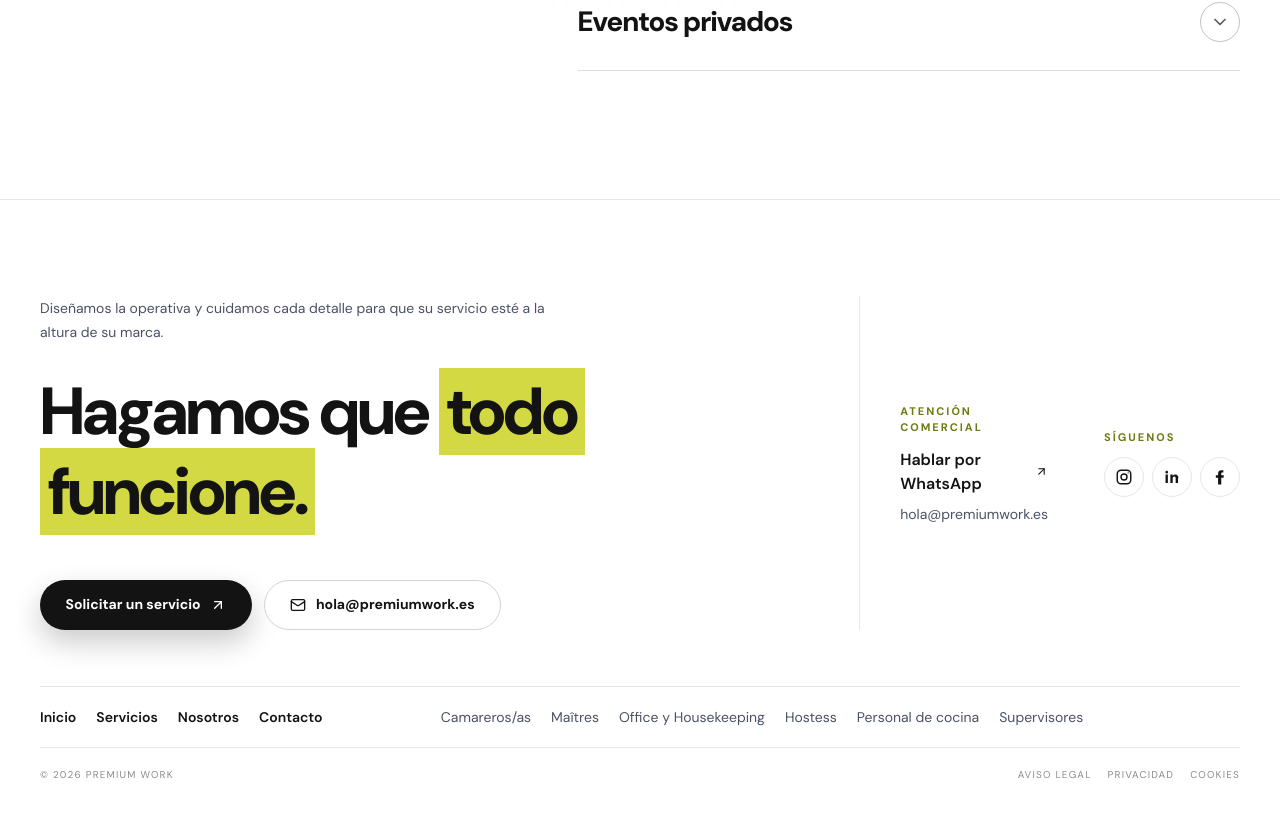
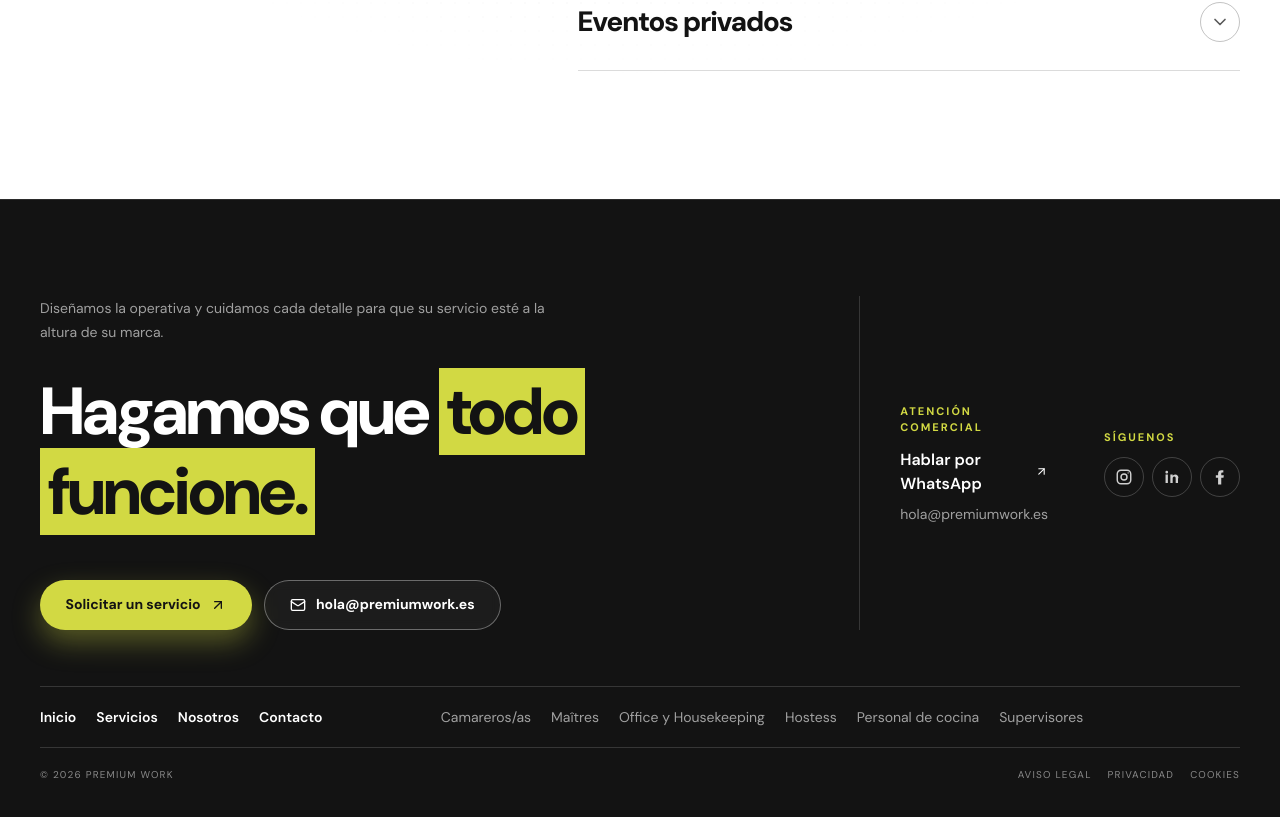
Before and after one commit to roxannaaguilera/premium-work-web, a Next.js app in the folder premium_work/: page / in a window 1280 px wide. Shown: the part 3469-4286 px from the top of the page. Built offline with nearby package versions, Linux system fonts and the light colour scheme.

Commit message:
style: make footer dark with light text

```diff
--- a/premium_work/components/Footer.tsx
+++ b/premium_work/components/Footer.tsx
@@ -29,43 +29,43 @@ export function Footer() {
   const year = new Date().getFullYear();
 
   return (
-    <footer id="contacto" className="brand-footer scroll-mt-[calc(5rem+1px)] text-[#131313]">
+    <footer id="contacto" className="scroll-mt-[calc(5rem+1px)] border-t border-white/10 bg-[#131313] text-white">
       <div className="mx-auto flex h-full max-w-[1600px] flex-col px-5 py-10 md:px-8 lg:px-10">
         <div className="grid min-h-0 flex-1 gap-8 py-10 md:gap-14 lg:grid-cols-[1.35fr_.65fr] lg:py-14">
           <div className="flex min-h-0 flex-col justify-center">
-            <p className="hidden max-w-lg text-sm leading-6 text-[#4a5264] md:block">Diseñamos la operativa y cuidamos cada detalle para que su servicio esté a la altura de su marca.</p>
-            <h2 className="display mt-4 text-[clamp(2.8rem,5.2vw,5.8rem)] leading-[1.08] text-[#131313] md:mt-7">Hagamos que <em className="box-decoration-clone bg-[#d2d943] px-2 leading-[1.2] not-italic">todo funcione.</em></h2>
+            <p className="hidden max-w-lg text-sm leading-6 text-white/60 md:block">Diseñamos la operativa y cuidamos cada detalle para que su servicio esté a la altura de su marca.</p>
+            <h2 className="display mt-4 text-[clamp(2.8rem,5.2vw,5.8rem)] leading-[1.08] text-white md:mt-7">Hagamos que <em className="box-decoration-clone bg-[#d2d943] px-2 leading-[1.2] text-[#131313] not-italic">todo funcione.</em></h2>
             <div className="mt-10 flex flex-wrap gap-3 md:mt-12">
-              <a href="/solicitar-servicio" className="btn btn-dark group">Solicitar un servicio <ArrowUpRight size={16} className="transition-transform group-hover:translate-x-0.5 group-hover:-translate-y-0.5" /></a>
-              <a href="mailto:hola@premiumwork.es" className="btn btn-outline"><Mail size={16} /> hola@premiumwork.es</a>
+              <a href="/solicitar-servicio" className="btn btn-lime group">Solicitar un servicio <ArrowUpRight size={16} className="transition-transform group-hover:translate-x-0.5 group-hover:-translate-y-0.5" /></a>
+              <a href="mailto:hola@premiumwork.es" className="btn btn-outline-on-dark"><Mail size={16} /> hola@premiumwork.es</a>
             </div>
           </div>
 
-          <div className="flex flex-col items-start gap-7 border-t border-[#e5e7eb] pt-5 sm:flex-row sm:items-center sm:gap-14 lg:border-l lg:border-t-0 lg:pl-10 lg:pt-0">
+          <div className="flex flex-col items-start gap-7 border-t border-white/15 pt-5 sm:flex-row sm:items-center sm:gap-14 lg:border-l lg:border-t-0 lg:pl-10 lg:pt-0">
             <div>
-              <p className="eyebrow text-[#6e7a10]">Atención comercial</p>
-              <a href={`https://wa.me/${WHATSAPP_NUMBER}`} target="_blank" rel="noreferrer" className="mt-3 inline-flex items-center gap-2 text-base font-semibold text-[#131313] transition hover:text-[#6e7a10]">Hablar por WhatsApp <ArrowUpRight size={17} /></a>
-              <a href="mailto:hola@premiumwork.es" className="mt-2 block text-sm text-[#4a5264] transition hover:text-[#131313]">hola@premiumwork.es</a>
+              <p className="eyebrow text-[#d2d943]">Atención comercial</p>
+              <a href={`https://wa.me/${WHATSAPP_NUMBER}`} target="_blank" rel="noreferrer" className="mt-3 inline-flex items-center gap-2 text-base font-semibold text-white transition hover:text-[#d2d943]">Hablar por WhatsApp <ArrowUpRight size={17} /></a>
+              <a href="mailto:hola@premiumwork.es" className="mt-2 block text-sm text-white/60 transition hover:text-white">hola@premiumwork.es</a>
             </div>
             <div>
-              <p className="eyebrow text-[#6e7a10]">Síguenos</p>
+              <p className="eyebrow text-[#d2d943]">Síguenos</p>
               <div className="mt-3 flex gap-2">
-                <a href="https://www.instagram.com/" target="_blank" rel="noopener noreferrer" aria-label="Instagram" className="flex size-10 items-center justify-center rounded-full border border-[#e5e7eb] transition hover:border-[#d2d943] hover:bg-[#d2d943] hover:text-[#131313]"><InstagramIcon /></a>
-                <a href="https://www.linkedin.com/" target="_blank" rel="noopener noreferrer" aria-label="LinkedIn" className="flex size-10 items-center justify-center rounded-full border border-[#e5e7eb] transition hover:border-[#d2d943] hover:bg-[#d2d943] hover:text-[#131313]"><LinkedInIcon /></a>
-                <a href="https://www.facebook.com/" target="_blank" rel="noopener noreferrer" aria-label="Facebook" className="flex size-10 items-center justify-center rounded-full border border-[#e5e7eb] transition hover:border-[#d2d943] hover:bg-[#d2d943] hover:text-[#131313]"><FacebookIcon /></a>
+                <a href="https://www.instagram.com/" target="_blank" rel="noopener noreferrer" aria-label="Instagram" className="flex size-10 items-center justify-center rounded-full border border-white/20 text-white/80 transition hover:border-[#d2d943] hover:bg-[#d2d943] hover:text-[#131313]"><InstagramIcon /></a>
+                <a href="https://www.linkedin.com/" target="_blank" rel="noopener noreferrer" aria-label="LinkedIn" className="flex size-10 items-center justify-center rounded-full border border-white/20 text-white/80 transition hover:border-[#d2d943] hover:bg-[#d2d943] hover:text-[#131313]"><LinkedInIcon /></a>
+                <a href="https://www.facebook.com/" target="_blank" rel="noopener noreferrer" aria-label="Facebook" className="flex size-10 items-center justify-center rounded-full border border-white/20 text-white/80 transition hover:border-[#d2d943] hover:bg-[#d2d943] hover:text-[#131313]"><FacebookIcon /></a>
               </div>
             </div>
           </div>
         </div>
 
-        <div className="grid shrink-0 gap-4 border-y border-[#e5e7eb] py-5 sm:grid-cols-2 lg:grid-cols-[.65fr_1.35fr]">
-          <nav aria-label="Navegación del pie de página" className="flex flex-wrap gap-x-5 gap-y-1">{navigation.map((item) => <a key={item.label} href={item.href} className="text-sm font-semibold text-[#131313] transition hover:text-[#6e7a10]">{item.label}</a>)}</nav>
-          <div className="flex flex-wrap gap-x-5 gap-y-3">{services.map((service) => <a key={service} href={`/#${service === "Camareros/as" ? "camareros" : service.normalize("NFD").replace(/[\u0300-\u036f]/g, "").toLowerCase().replaceAll(" ", "-")}`} className="text-sm text-[#4a5264] transition hover:text-[#131313]">{service}</a>)}</div>
+        <div className="grid shrink-0 gap-4 border-y border-white/15 py-5 sm:grid-cols-2 lg:grid-cols-[.65fr_1.35fr]">
+          <nav aria-label="Navegación del pie de página" className="flex flex-wrap gap-x-5 gap-y-1">{navigation.map((item) => <a key={item.label} href={item.href} className="text-sm font-semibold text-white transition hover:text-[#d2d943]">{item.label}</a>)}</nav>
+          <div className="flex flex-wrap gap-x-5 gap-y-3">{services.map((service) => <a key={service} href={`/#${service === "Camareros/as" ? "camareros" : service.normalize("NFD").replace(/[\u0300-\u036f]/g, "").toLowerCase().replaceAll(" ", "-")}`} className="text-sm text-white/60 transition hover:text-white">{service}</a>)}</div>
         </div>
 
-        <div className="flex shrink-0 flex-wrap items-center justify-between gap-4 pb-4 pt-5 text-[0.62rem] uppercase tracking-[.12em] text-[#8b8b8b]">
+        <div className="flex shrink-0 flex-wrap items-center justify-between gap-4 pb-4 pt-5 text-[0.62rem] uppercase tracking-[.12em] text-white/50">
           <p>© {year} Premium Work</p>
-          <div className="flex flex-wrap gap-4"><a href="/aviso-legal" className="hover:text-[#131313]">Aviso legal</a><a href="/politica-de-privacidad" className="hover:text-[#131313]">Privacidad</a><a href="/politica-de-cookies" className="hover:text-[#131313]">Cookies</a></div>
+          <div className="flex flex-wrap gap-4"><a href="/aviso-legal" className="hover:text-white">Aviso legal</a><a href="/politica-de-privacidad" className="hover:text-white">Privacidad</a><a href="/politica-de-cookies" className="hover:text-white">Cookies</a></div>
         </div>
       </div>
     </footer>
```
